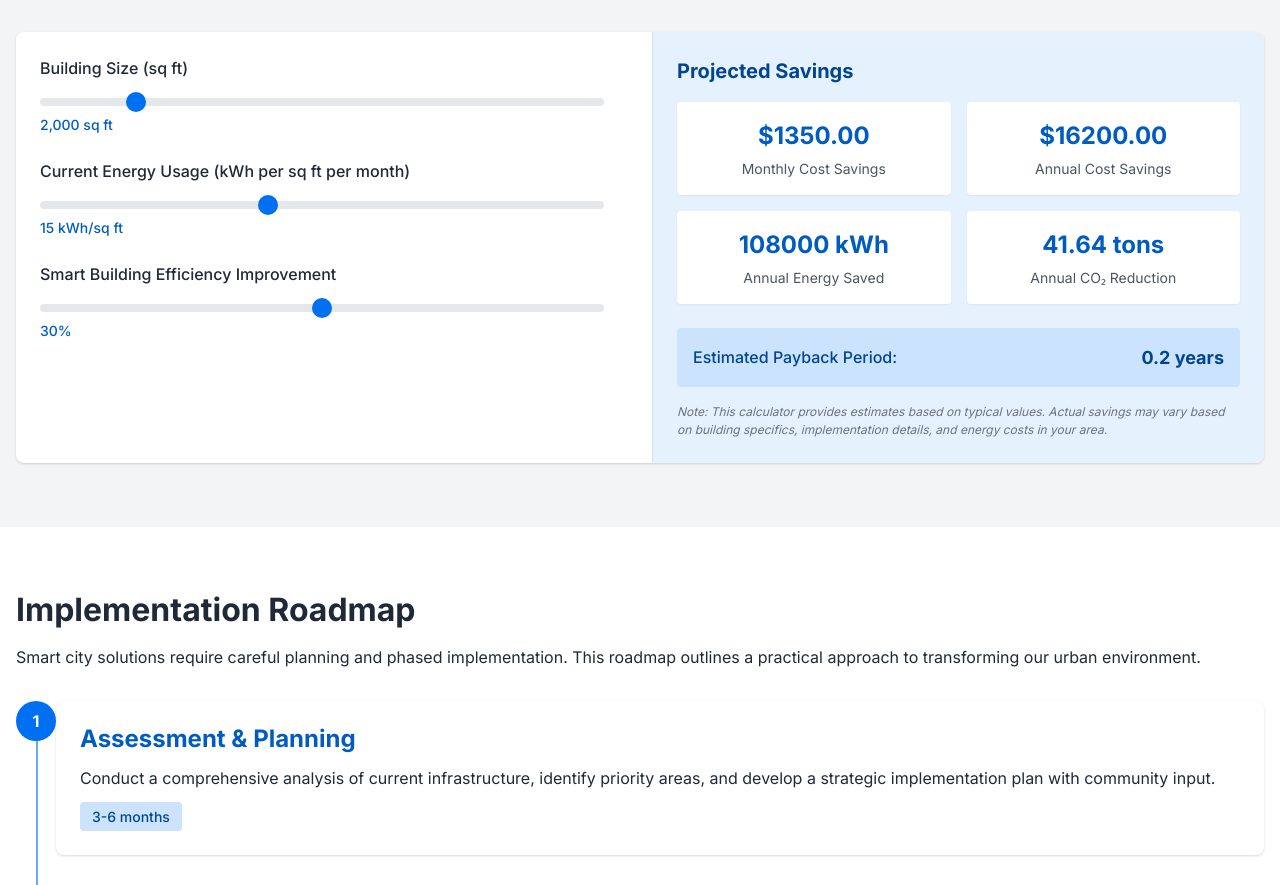
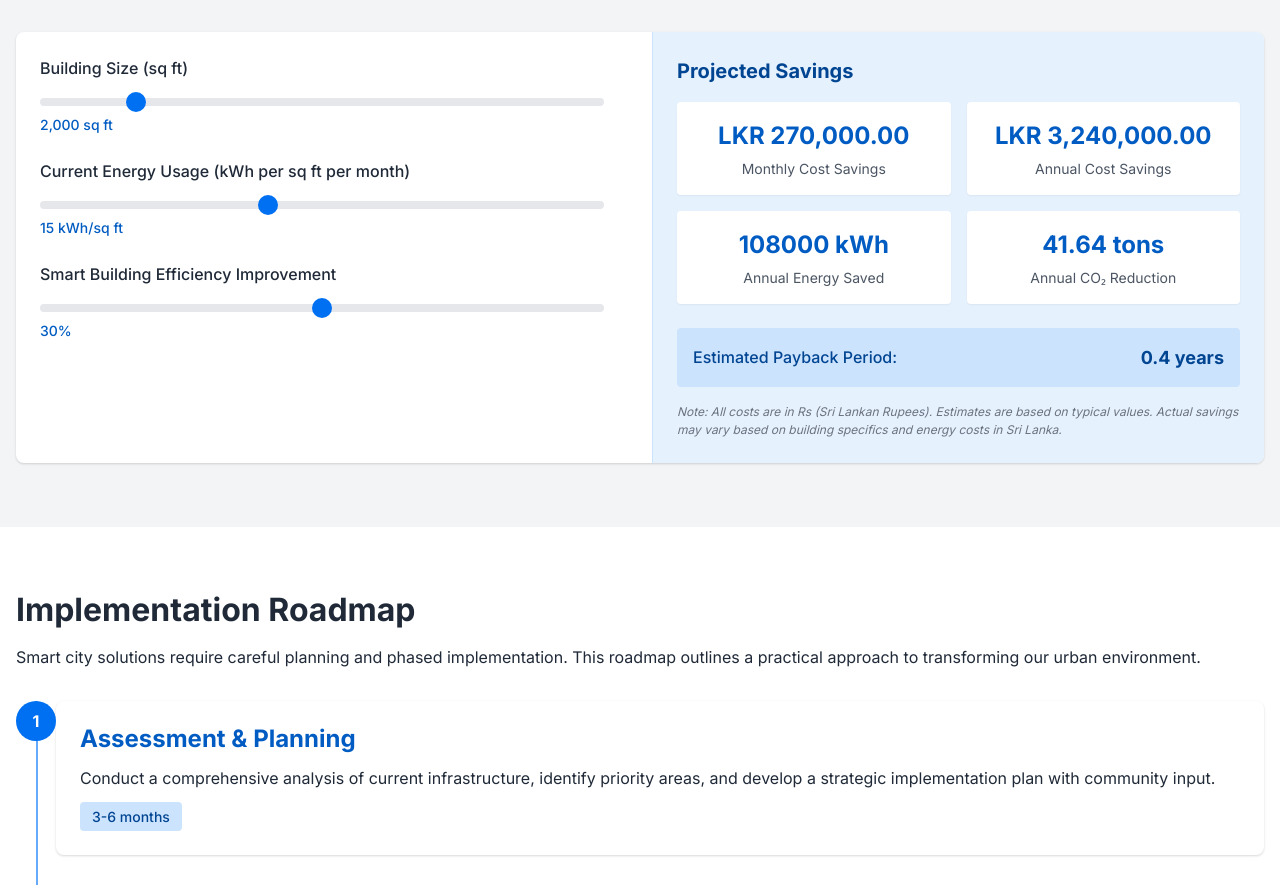
Before and after one commit to ThisaraAriyawansha/SmartCityNow, a Vue app in the folder project/: page /solutions in a window 1280 px wide. Shown: the part 1786-2671 px from the top of the page. Built offline with nearby package versions, Linux system fonts and the light colour scheme.

Commit message:
update LKR

```diff
--- a/project/src/components/solutions/EnergyCalculator.vue
+++ b/project/src/components/solutions/EnergyCalculator.vue
@@ -5,8 +5,17 @@ const buildingSize = ref(2000) // in square feet
 const currentUsage = ref(15) // in kWh per square foot per month
 const efficiencyPercentage = ref(30) // percentage improvement
 
-// Energy rates in cents per kWh
-const energyRate = 0.15
+// Energy rates in Rs per kWh
+const energyRate = 30 // Approximately 30 Rs/kWh based on Sri Lanka rates
+
+// Format currency in Rs (Sri Lankan Rupees)
+const formatCurrency = (value: number) => {
+  return new Intl.NumberFormat('en-LK', {
+    style: 'currency',
+    currency: 'LKR',
+    minimumFractionDigits: 2,
+  }).format(value);
+};
 
 // Calculate monthly and yearly savings
 const monthlySavings = computed(() => {
@@ -38,8 +47,8 @@ const co2Reduction = computed(() => {
 })
 
 const paybackPeriod = computed(() => {
-  // Assuming $2 per sq ft implementation cost
-  const implementationCost = buildingSize.value * 2
+  // Assuming 600 Rs per sq ft implementation cost
+  const implementationCost = buildingSize.value * 600
   const annualCostSavings = parseFloat(annualSavings.value.cost)
   const paybackYears = implementationCost / annualCostSavings
   return paybackYears.toFixed(1)
@@ -98,12 +107,12 @@ const paybackPeriod = computed(() => {
 
         <div class="results-grid">
           <div class="result-card">
-            <div class="result-value">${{ monthlySavings.cost }}</div>
+            <div class="result-value">{{ formatCurrency(parseFloat(monthlySavings.cost)) }}</div>
             <div class="result-label">Monthly Cost Savings</div>
           </div>
 
           <div class="result-card">
-            <div class="result-value">${{ annualSavings.cost }}</div>
+            <div class="result-value">{{ formatCurrency(parseFloat(annualSavings.cost)) }}</div>
             <div class="result-label">Annual Cost Savings</div>
           </div>
 
@@ -124,8 +133,8 @@ const paybackPeriod = computed(() => {
         </div>
 
         <div class="calculator-note">
-          Note: This calculator provides estimates based on typical values. Actual savings may vary
-          based on building specifics, implementation details, and energy costs in your area.
+          Note: All costs are in Rs (Sri Lankan Rupees). Estimates are based on typical values.
+          Actual savings may vary based on building specifics and energy costs in Sri Lanka.
         </div>
       </div>
     </div>
```
